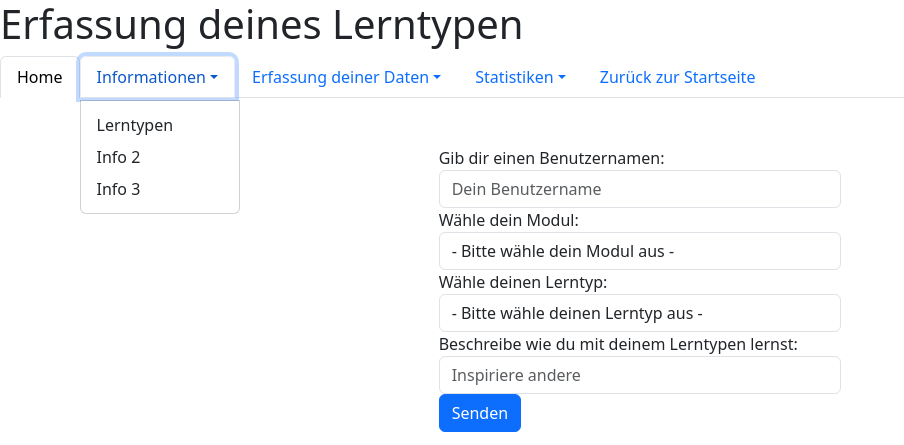
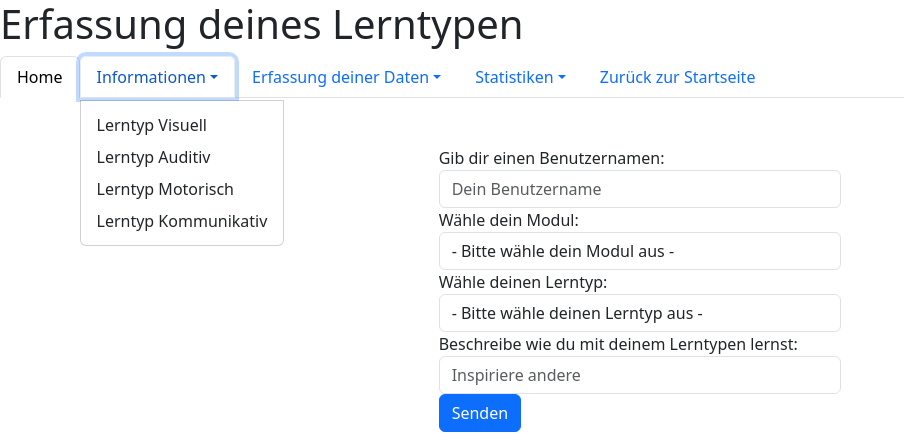
Before and after one commit to Viktoriagrv/kursarbeit_grushev_vaske, a PHP site: page /grushev_viktoria/lerntyp_erfassung.php in a window 1280 px wide, after a click on "Informationen". Shown: the top 445 px of the page, without its empty margins (0-904 px from the left). Run offline with PHP 8.4, Linux system fonts and the light colour scheme; data that the repository does not hold is empty.

Commit message:
Kommentare hinzugefügt

```diff
--- a/grushev_viktoria/_notes/dwsync.xml
+++ b/grushev_viktoria/_notes/dwsync.xml
@@ -1,7 +1,7 @@
 <?xml version="1.0" encoding="utf-8" ?>
 <dwsync>
 <file name="lerntyp_erfassung.php" server="m12241-09.kurs.jade-hs.de//public_html/" local="133471096983183496" remote="133471060800000000" Dst="1" />
-<file name="verarbeitung.php" server="m12242-14.kurs.jade-hs.de//public_html/" local="133471115814605382" remote="133471079400000000" Dst="1" />
+<file name="verarbeitung.php" server="m12242-14.kurs.jade-hs.de//public_html/" local="133471116883561439" remote="133471147200000000" Dst="1" />
 <file name="verarbeitung.php" server="m12241-09.kurs.jade-hs.de//public_html/" local="133471116883561439" remote="133471080600000000" Dst="1" />
-<file name="lerntyp_erfassung.php" server="m12242-14.kurs.jade-hs.de//public_html/" local="133471096983183496" remote="133471060800000000" Dst="1" />
+<file name="lerntyp_erfassung.php" server="m12242-14.kurs.jade-hs.de//public_html/" local="133471199869748147" remote="133471163400000000" Dst="1" />
 </dwsync>
--- a/grushev_viktoria/lerntyp_erfassung.php
+++ b/grushev_viktoria/lerntyp_erfassung.php
@@ -1,70 +1,83 @@
+<!-- Definition vom Dokumententypen-->
 <!doctype html>
+<!-- Definition der Sprache "de" = deutsch -->
 <html lang="de">
+
+	<!-- Meta-Daten sind im Headbereich anzutreffen-->
   <head>
+
+	  <!-- Zeichensatz UTF-8 -->
     <meta charset="utf-8">
+
+	  <!-- Anzeigeeingenschaften für Geräte -->
     <meta name="viewport" content="width=device-width, initial-scale=1">
-    <title>Viktorias Seite</title>
+
+    <title> Erfassung der Lerntypen </title>
+
+	<!-- Bootstrap-Einbindung -->
 	<link href="https://cdn.jsdelivr.net/npm/bootstrap@5.3.2/dist/css/bootstrap.min.css" rel="stylesheet" integrity="sha384-T3c6CoIi6uLrA9TneNEoa7RxnatzjcDSCmG1MXxSR1GAsXEV/Dwwykc2MPK8M2HN" crossorigin="anonymous">
   </head>
+
+
   <body>
-
+    <!-- Überschrift -->
 	<h1> Erfassung deines Lerntypen </h1>
 
-	  <!-- Das ist meine Navigationsleiste mit Bootstrap -->
+	  <!-- Navigationsleiste mit Bootstrap -->
 
 	  <ul class="nav nav-tabs">
   <li class="nav-item">
     <a class="nav-link active" aria-current="page" href="#">Home</a>
   </li>
 
-  <!-- Dropdownlink 1 -->
+  <!-- Dropdownlink für die Informationen mit Bootstrap -->
   <li class="nav-item dropdown">
     <a class="nav-link dropdown-toggle" data-bs-toggle="dropdown" href="#" role="button" aria-expanded="false">Informationen</a>
     <ul class="dropdown-menu">
-      <li><a class="dropdown-item" href="#">Lerntypen</a></li>
-      <li><a class="dropdown-item" href="#">Info 2</a></li>
-      <li><a class="dropdown-item" href="#">Info 3</a></li>
+		  <!-- Verlinkung für die einzelnen Seiten -->
+      <li><a class="dropdown-item" href="#">Lerntyp Visuell </a></li>
+            <li><a class="dropdown-item" href="#"> Lerntyp Auditiv </a></li>
+                 <li><a class="dropdown-item" href="#"> Lerntyp Motorisch </a></li>
+		             <li><a class="dropdown-item" href="#"> Lerntyp Kommunikativ</a></li>
 		  </ul>
 
-      <!-- Dropdownlink 2 -->
+      <!-- Dropdownlink 2 für die Erfassungsseite mit der Datenbankverindung! Vielleicht kommt das auf die Startseite -->
   <li class="nav-item dropdown">
     <a class="nav-link dropdown-toggle" data-bs-toggle="dropdown" href="#" role="button" aria-expanded="false">Erfassung deiner Daten</a>
     <ul class="dropdown-menu">
       <li><a class="dropdown-item" href="#">Lertyp Datenerfassung</a></li>
     </ul>
 
-	  <!-- Dropdown Link 3 -->
+	  <!-- Dropdown Link 3 für die Statistikseiten. Geplant: 2 -->
 	  <li class="nav-item dropdown">
     <a class="nav-link dropdown-toggle" data-bs-toggle="dropdown" href="#" role="button" aria-expanded="false">Statistiken</a>
     <ul class="dropdown-menu">
-      <li><a class="dropdown-item" href="#">Statistik Lerntypen</a></li>
-      <li><a class="dropdown-item" href="#">Statistik Modulauwand</a></li>
-      <li><a class="dropdown-item" href="#">Statistik Lerntypen/Lernerfolg</a></li>
+	    <!-- Verlinkung Statistik -->
+                <li><a class="dropdown-item" href="#">Statistik Lerntypen </a></li>
+                         <li><a class="dropdown-item" href="#">Statistik Modul </a></li>
                                                                                      </ul>
 
-		  <!-- Link zue Startseite -->
+	   <!-- Link zur Startseite -->
 		                       <li class="nav-item">
                                           <a class="nav-link" href="../index.php">Zurück zur Startseite</a>
   </li>
-
 </ul>
   <!-- Hier ist die Navigationsleiste zuende -->
 
 
   <!-- Beginn Formular-Sektion -->
-
+	  <!-- Erzeugt Container von Bootstrap  -->
 <div class="container-fluid">
     <div class="mt-5 row">
         <div class="col-md-4">
         </div>
-		<!-- Mittiger Teil -->
+
+		<!-- Mittiger Teil nimmt vier Spalten ein, dort spielt sich mein Inhalt ab! -->
         <div class="col-md-4">
 
-            <!-- Formular -->
-
+            <!-- erstellt ein Formular, das bei der Absendung die eingegebenen Daten an die "verarbeitung.php" mit POST-Methode sendet -->
+		    <!-- PHP-Code zur Verarbeitung der Formulardaten ist in der verarbeitungs.php-->
 			<form action="verarbeitung.php" method="POST">
-
-			<!-- PHP-Code zur Verarbeitung der Formulardaten ist in der verarbeitungs.php-->
 
 				<!-- Formularfelder -->
 			<div class="form-group">
@@ -126,7 +139,6 @@
         </thead>
         <tbody>
             <?php
-            // Verbindung zur Datenbank herstellen (ersetze die Platzhalter durch deine Zugangsdaten)
             $servername = "localhost";
             $username = "m12241-09";
             $password = "l97tJZA8W";
```
Lines whose indentation alone changed are shown as unchanged.
